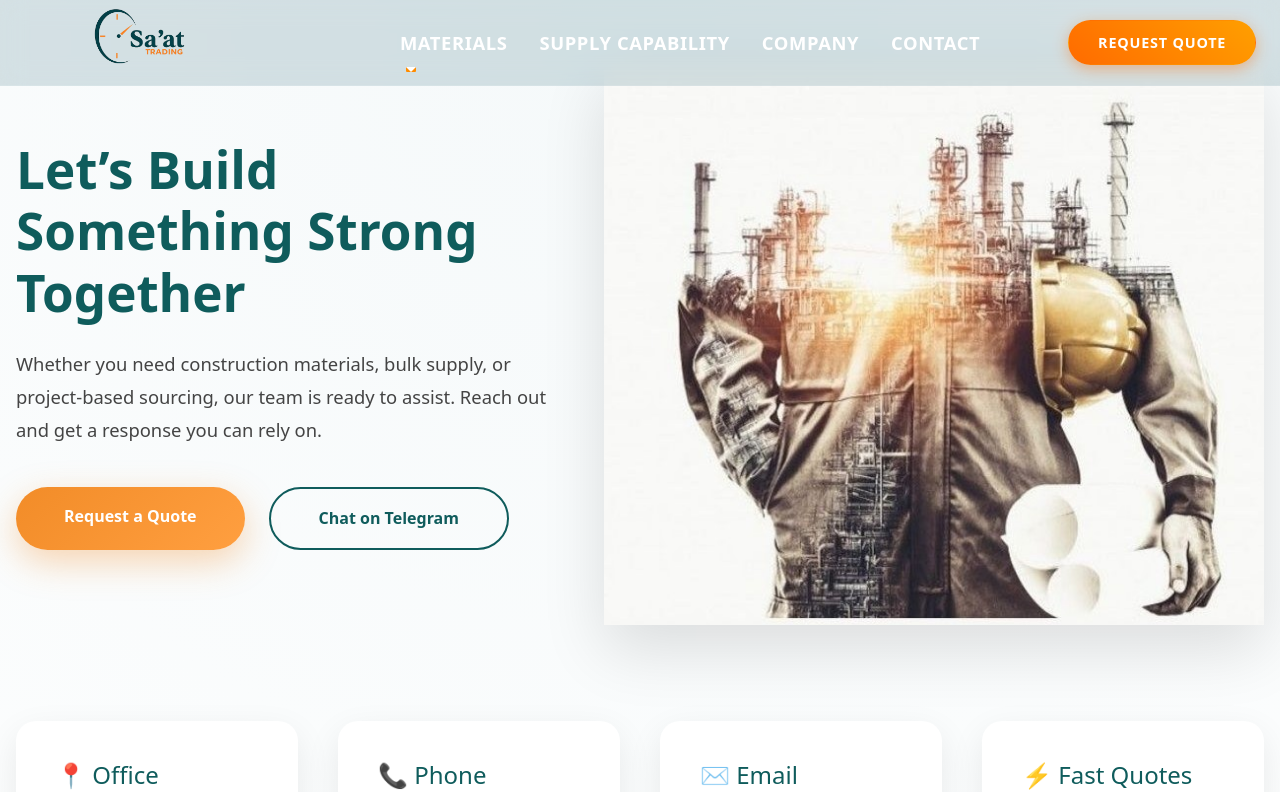
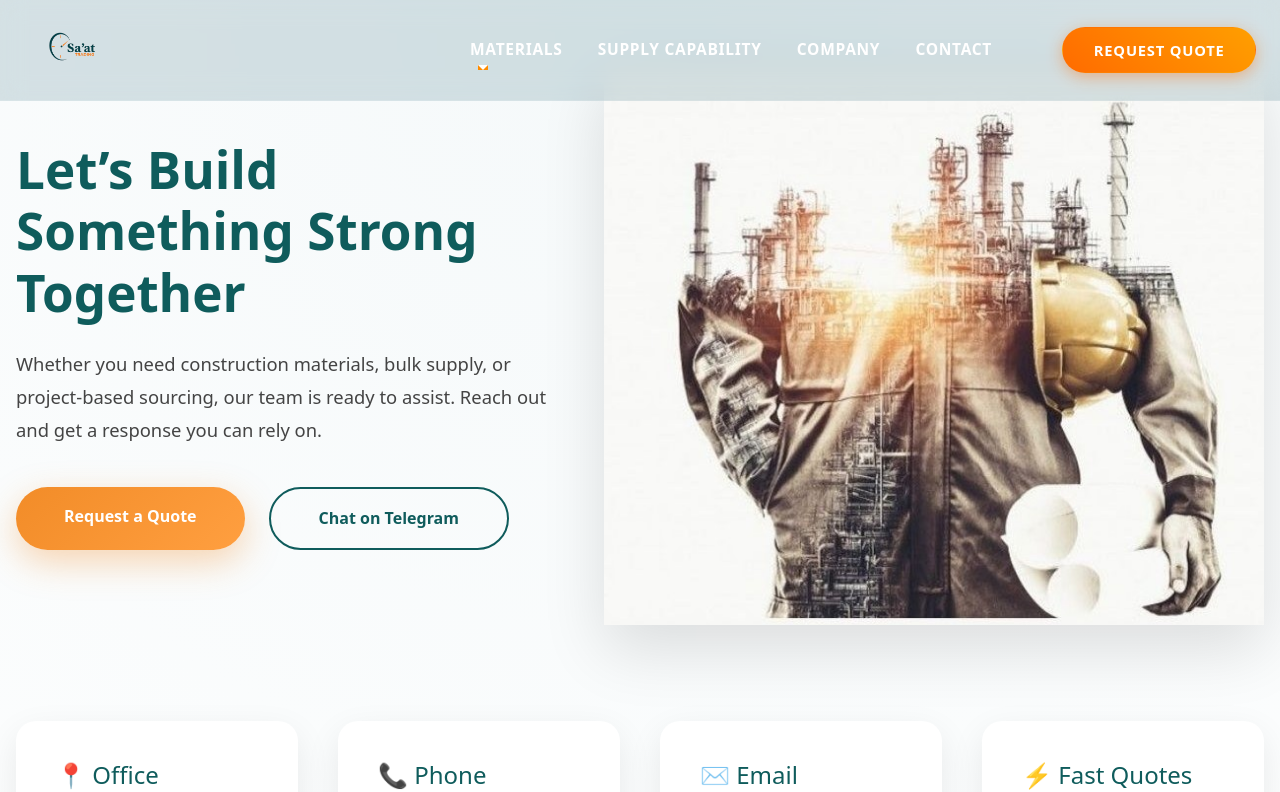
Before and after one commit to Noorly2118/saattrading, a React app: page /Contact in a window 1280 px wide. Shown: the top 792 px of the page. Built offline with nearby package versions, Linux system fonts and the light colour scheme; the HTML template or start-up script is replaced by a standard one.

Commit message:
navbar update

```diff
--- a/src/components/layout/navbar/Navbar.css
+++ b/src/components/layout/navbar/Navbar.css
@@ -1,6 +1,8 @@
-/* Navbar.css - Full original + fixes */
+/* ==========================================
+   Navbar.css - Balanced height + larger logo
+   ========================================== */
 
-/* === ORIGINAL STYLES (unchanged) === */
+/* === BASE NAVBAR === */
 .navbar {
   position: fixed;
   top: 0;
@@ -10,49 +12,55 @@
   backdrop-filter: blur(12px);
   -webkit-backdrop-filter: blur(12px);
   transition: all 0.4s ease;
-  padding: 0.8rem 0;
+  padding: 0.6rem 0;               /* ← reduced from 0.8rem */
   z-index: 1030;
   border-bottom: 1px solid rgba(255, 255, 255, 0.1);
 }
 
 .navbar.scrolled {
   background: linear-gradient(135deg, #004e5c 0%, #006d7a 50%, #008a9a 100%);
-  padding: 0.6rem 0;
+  padding: 0.5rem 0;               /* ← reduced from 0.65rem */
   border-bottom: none;
-  box-shadow: 0 4px 20px rgba(0, 0, 0, 0.2);
+  box-shadow: 0 4px 20px rgba(0, 0, 0, 0.25);
 }
 
+/* === LAYOUT CONTAINER === */
 .navbar-container {
   max-width: 1400px;
   margin: 0 auto;
-  padding: 0 1.5rem;
+  padding: 0 1.25rem;
+  display: flex;
+  justify-content: space-between;
+  align-items: center;
+  width: 100%;
+}
+
+/* === LOGO - larger on all screens === */
+.navbar-brand.logo {
+  margin: 0;
+  padding: 0.4rem 0;
   display: flex;
   align-items: center;
-}
-
-.navbar-brand.logo {
-  margin-right: 5rem;
-  padding: 0;
-  display: flex;
-  align-items: center;
+  flex-shrink: 0;
 }
 
 .logo-img {
-  height: 58px;
-  width: 15rem;
+  height: 68px;                    /* ← increased for desktop/large screens */
+  width: auto;
+  max-width: 320px;
   object-fit: contain;
-  transition: height 0.8s ease;
-  transform: scale(2.3);
+  transition: height 0.4s ease;
 }
 
 .navbar.scrolled .logo-img {
-  height: 40px;
-  transform: scale(3.5);
-
+  height: 54px;                    /* ← increased scrolled size too */
 }
 
+/* === NAV LINKS & MENU === */
 .menu {
-  gap: 2rem !important;
+  gap: 2.2rem;
+  margin: 0;
+  padding: 0;
 }
 
 .nav-item {
@@ -62,9 +70,9 @@
 .nav-link {
   color: #ffffff !important;
   font-weight: 600;
-  font-size: 0.95rem;
+  font-size: 0.97rem;
   text-transform: uppercase;
-  letter-spacing: 0.6px;
+  letter-spacing: 0.7px;
   padding: 0.5rem 0 !important;
   position: relative;
   transition: color 0.3s ease;
@@ -84,7 +92,6 @@
   width: 0;
   height: 2px;
   background: #ff8c00;
-  border-radius: 1px;
   transition: width 0.4s ease;
 }
 
@@ -93,16 +100,17 @@
   width: 100%;
 }
 
+/* === DROPDOWN (unchanged structure) === */
 .dropdown-toggle {
   font-weight: 700;
   padding: 0.5rem 0 !important;
 }
 
 .dropdown-toggle::after {
-  border-top: 0.3em solid #ffffff;
-  border-right: 0.3em solid transparent;
-  border-left: 0.3em solid transparent;
-  margin-left: 6px;
+  border-top: 0.35em solid #ffffff;
+  border-right: 0.35em solid transparent;
+  border-left: 0.35em solid transparent;
+  margin-left: 8px;
   vertical-align: middle;
 }
 
@@ -115,7 +123,7 @@
   border: none;
   border-radius: 10px;
   box-shadow: 0 10px 30px rgba(0, 0, 0, 0.3);
-  margin-top: 0.8rem;
+  margin-top: 0.9rem;
   padding: 0.8rem 0;
   min-width: 220px;
 }
@@ -124,40 +132,42 @@
   color: #e0f7fa !important;
   font-weight: 500;
   font-size: 0.95rem;
-  padding: 0.7rem 1.8rem;
+  padding: 0.75rem 1.9rem;
   transition: all 0.3s ease;
 }
 
 .dropdown-item:hover {
   background: #ff8c00;
   color: #004e5c !important;
-  padding-left: 2.2rem;
+  padding-left: 2.3rem;
   font-weight: 600;
 }
 
+/* === QUOTE BUTTON === */
 .quote-btn {
   background: linear-gradient(45deg, #ff6b00, #ff9f00);
   color: #ffffff !important;
   font-weight: 700;
-  font-size: 0.9rem;
+  font-size: 0.92rem;
   text-transform: uppercase;
   letter-spacing: 0.8px;
-  padding: 0.65rem 1.8rem;
+  padding: 0.7rem 1.9rem;
   border-radius: 50px;
-  box-shadow: 0 4px 15px rgba(255, 107, 0, 0.4);
+  box-shadow: 0 4px 16px rgba(255, 107, 0, 0.4);
   transition: all 0.3s ease;
-  margin-left: 1.5rem;
 }
 
 .quote-btn:hover {
   transform: translateY(-3px);
-  box-shadow: 0 8px 25px rgba(255, 107, 0, 0.6);
+  box-shadow: 0 8px 28px rgba(255, 107, 0, 0.55);
 }
+
+/* === HAMBURGER === */
 .hamburger {
-  --size: 44px;
-  --bar-length: 23px;
-  --thickness: 2px;
-  --gap: 5px;              /* bigger gap = clearly separated lines */
+  --size: 46px;
+  --bar-length: 28px;
+  --thickness: 2.8px;
+  --gap: 7px;
   --color: #ffffff;
   --color-x: #ff8c00;
 
@@ -173,6 +183,8 @@
   align-items: center;
   position: relative;
   z-index: 1100;
+  margin-left: auto;
+  flex-shrink: 0;
   touch-action: manipulation;
 }
 
@@ -182,35 +194,22 @@
   height: var(--thickness);
   background: var(--color);
   border-radius: 3px;
-  box-shadow: 0 2px 5px rgba(0,0,0,0.3);
+  box-shadow: 0 2px 5px rgba(0,0,0,0.25);
   transition: all 0.4s cubic-bezier(0.68, -0.55, 0.265, 1.55);
 }
 
-/* ─── Closed state: three separate lines ─── */
-.hamburger span:nth-child(1) {
-  transform: translateY(calc(-1 * var(--gap)));
-}
+.hamburger span:nth-child(1) { transform: translateY(calc(-1 * var(--gap))); }
+.hamburger span:nth-child(2) { transform: translateY(0); opacity: 1; }
+.hamburger span:nth-child(3) { transform: translateY(var(--gap)); }
 
-.hamburger span:nth-child(2) {
-  transform: translateY(0);
-  opacity: 1;
-}
-
-.hamburger span:nth-child(3) {
-  transform: translateY(var(--gap));
-}
-
-/* ─── Open state: X ─── */
 .hamburger.active span:nth-child(1) {
   transform: translateY(0) rotate(45deg);
   background: var(--color-x);
 }
-
 .hamburger.active span:nth-child(2) {
   opacity: 0;
   transform: scale(0.1);
 }
-
 .hamburger.active span:nth-child(3) {
   transform: translateY(0) rotate(-45deg);
   background: var(--color-x);
@@ -219,75 +218,42 @@
 .hamburger:hover span {
   background: var(--color-x);
 }
-@media (min-width: 992px) {
-  .hamburger {
-    display: none !important;
-  }
-}
-
-@media (max-width: 991.98px) {
-  .hamburger {
-    display: flex !important;
-  }
-}
 
 .navbar.scrolled .hamburger span {
   background: #ffffff;
 }
-
 .navbar.scrolled .hamburger.active span:nth-child(1),
 .navbar.scrolled .hamburger.active span:nth-child(3) {
   background: var(--color-x);
 }
 
-.navbar-collapse {
-  width: 300px;
-  padding: 6rem 2rem 3rem;
-  background: linear-gradient(180deg, #004e5c 0%, #002a33 100%);
-}
-
-.menu .nav-link {
-  font-size: 1.15rem;
-  padding: 1rem 0 !important;
-}
-
-.menu .dropdown-menu {
-  margin: 0.8rem 0 1.5rem 1.5rem;
-  background: rgba(255, 255, 255, 0.08);
-}
+/* === RESPONSIVE === */
 
 @media (min-width: 992px) {
+  .hamburger {
+    display: none !important;
+  }
+
   .navbar-collapse {
-    position: static;
+    display: flex !important;
     width: auto;
     height: auto;
     background: transparent;
     padding: 0;
     box-shadow: none;
-    display: flex;
     align-items: center;
   }
 
   .menu {
     flex-direction: row;
     align-items: center;
+    gap: 2.2rem;
   }
 
   .nav-item.ms-lg-4 {
-    margin-left: 2rem !important;
+    margin-left: 2.2rem !important;
   }
-}
 
-@media (max-width: 991px) {
-  .menu {
-    gap: 0 !important;
-  }
-}
-
-/* === FIXES ONLY (dropdown & mobile click) === */
-
-/* 1. Desktop Dropdown - Fix clickable & visible */
-@media (min-width: 992px) {
   .nav-item.dropdown {
     position: relative;
   }
@@ -298,131 +264,108 @@
     left: 0;
     opacity: 0;
     visibility: hidden;
-    transform: translateY(15px);
+    transform: translateY(12px);
     transition: all 0.3s ease;
+    background: #004e5c;
     z-index: 1200;
-    pointer-events: auto;
   }
 
-  /* Show dropdown on hover or active class */
   .nav-item.dropdown:hover .dropdown-menu,
   .nav-item.dropdown.show .dropdown-menu {
     opacity: 1;
     visibility: visible;
-    transform: translateY(0px);
+    transform: translateY(0);
   }
 }
 
-/* 2. Mobile Menu Slide-In from Right */
 @media (max-width: 991.98px) {
+  .hamburger {
+    display: flex !important;
+  }
+
   .navbar-collapse {
     position: fixed;
     top: 0;
     right: -100%;
+    width: 85%;
+    max-width: 360px;
     height: 100vh;
     overflow-y: auto;
-    transition: right 0.5s cubic-bezier(0.77, 0, 0.175, 1);
-    box-shadow: -10px 0 30px rgba(0, 0, 0, 0.4);
+    background: linear-gradient(180deg, #004e5c 0%, #002a33 100%);
+    transition: right 0.48s cubic-bezier(0.77, 0, 0.175, 1);
+    box-shadow: -12px 0 35px rgba(0, 0, 0, 0.45);
     z-index: 1040;
+    padding: 6.5rem 2.2rem 4rem;
   }
 
   .navbar-collapse.open {
     right: 0;
   }
 
-  /* Full-width links in mobile */
+  .menu {
+    flex-direction: column;
+    gap: 0.6rem;
+  }
+
   .menu .nav-item {
     width: 100%;
   }
 
-  /* Mobile dropdown - static & semi-transparent */
-  .dropdown-menu {
+  .menu .nav-link {
+    font-size: 1.15rem;
+    padding: 1.15rem 0 !important;
+  }
+
+  .menu .dropdown-menu {
     position: static !important;
     opacity: 1 !important;
     visibility: visible !important;
     transform: none !important;
-    background: rgba(255, 255, 255, 0.08);
+    background: rgba(255, 255, 255, 0.07);
     box-shadow: none;
-    margin-left: 0 !important;
+    margin: 0.7rem 0 1.5rem 1.8rem;
+  }
+
+  /* Larger logo on mobile phones */
+  .logo-img {
+    height: 64px;                  /* ← increased so it's clearly visible */
+    max-width: 300px;
+  }
+
+  .navbar.scrolled .logo-img {
+    height: 56px;
   }
 }
 
-/* 3. Hamburger Animation (to X) */
-.hamburger {
-  display: flex;
-  flex-direction: column;
-  justify-content: center;
-  width: 36px;
-  height: 36px;
-  padding: 4px;
+/* Very small phones */
+@media (max-width: 380px) {
+  .logo-img {
+    height: 58px;
+    max-width: 260px;
+  }
+  .navbar.scrolled .logo-img {
+    height: 50px;
+  }
+
+  .hamburger {
+    --size: 44px;
+    --bar-length: 26px;
+  }
 }
 
-.hamburger.active span:nth-child(1) {
-  transform: translateY(8.5px) rotate(45deg);
-}
-
-.hamburger.active span:nth-child(2) {
-  opacity: 0;
-}
-
-.hamburger.active span:nth-child(3) {
-  transform: translateY(-8.5px) rotate(-45deg);
-}
-
-/* 4. Mobile Overlay */
+/* === OVERLAY === */
 .mobile-menu-overlay {
   position: fixed;
-  top: 0;
-  left: 0;
-  width: 100%;
-  height: 100%;
-  background: rgba(0, 0, 0, 0.65);
+  inset: 0;
+  background: rgba(0, 0, 0, 0.68);
+  backdrop-filter: blur(4px);
   z-index: 1030;
   opacity: 0;
   visibility: hidden;
   transition: all 0.4s ease;
-  backdrop-filter: blur(4px);
 }
 
 .mobile-menu-overlay.open {
   opacity: 1;
   visibility: visible;
 }
-
-/* Optional: Active page highlight */
-.nav-link.active {
-  color: #ff8c00 !important;
-}
-.nav-link.active::after {
-  width: 100%;
-}
-/* Desktop dropdown */
-@media (min-width: 992px) {
-  .nav-item.dropdown .dropdown-menu {
-    background: #004e5c; /* solid color for visibility */
-    opacity: 0;
-    visibility: hidden;
-    transform: translateY(15px);
-    transition: all 0.3s ease;
-  }
-
-  .nav-item.dropdown:hover .dropdown-menu,
-  .nav-item.dropdown.show .dropdown-menu {
-    opacity: 1;
-    visibility: visible;
-    transform: translateY(0px);
-  }
-}
-
-/* Mobile dropdown stays semi-transparent */
-@media (max-width: 991.98px) {
-  .navbar-collapse .dropdown-menu {
-    position: static !important;
-    opacity: 1 !important;
-    visibility: visible !important;
-    transform: none !important;
-    background: rgba(255,255,255,0.08);
-    box-shadow: none;
-    margin-left: 0 !important;
-  }
-}
```
